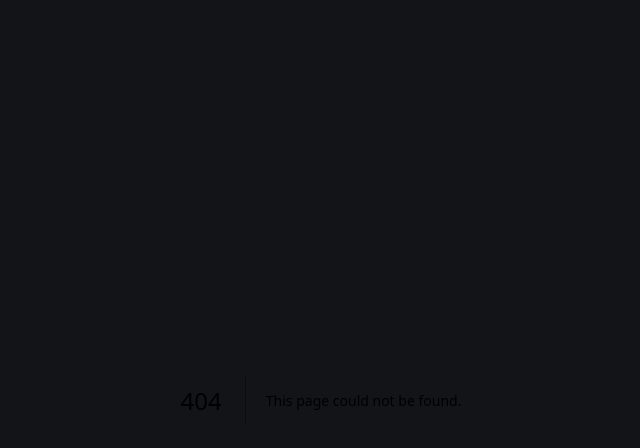
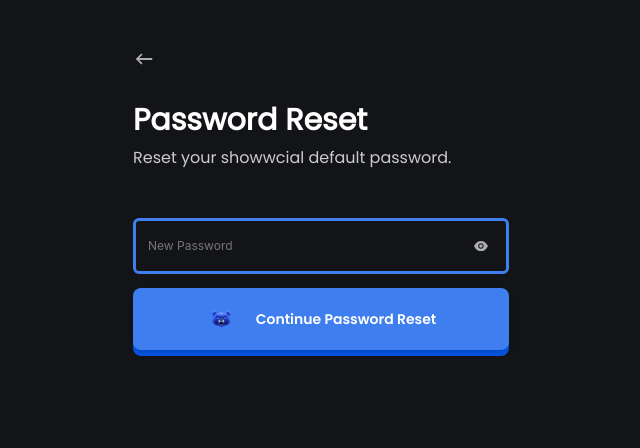
Before and after one commit to Benrobo/showwcial, a Next.js app in the folder packages/app/: page /auth/forgot-password in a window 1280 px wide. Before the commit this address had no page. Shown: the top 448 px of the page, without its empty margins (319-959 px from the left). Built offline with nearby package versions, Linux system fonts and the light colour scheme.

Commit message:
started implementing forget password .

```diff
--- /dev/null
+++ b/packages/app/pages/auth/forgot-password.tsx
@@ -0,0 +1,150 @@
+import { MdOutlineKeyboardBackspace } from "react-icons/md";
+import ImageTag from "../../components/Image";
+import { Spinner } from "../../components/Loader";
+import Link from "next/link";
+import { useRouter } from "next/router";
+import { useState } from "react";
+import { IoCheckmark, IoCheckmarkCircle } from "react-icons/io5";
+import { AiFillEye, AiFillEyeInvisible } from "react-icons/ai";
+
+export default function ForgotPassword() {
+  const router = useRouter();
+  const [isSent, setIsSent] = useState(true);
+  const [showpwd, setShowPwd] = useState(false);
+  const togglePwdVisib = () => setShowPwd(!showpwd);
+  const [inputData, setInputData] = useState({
+    email: "",
+    password: "",
+  });
+  const [state, setState] = useState("reset");
+
+  return (
+    <div className="w-full h-full flex flex-col items-center justify-center">
+      <div className="w-full h-full opacity-[.50] flex flex-col items-center justify-center"></div>
+      <div
+        id="card"
+        className="w-[380px] fixed top-0 z[1000] h-auto md:w-[400px] mt-8"
+      >
+        <div className="w-full flex items-start justify-start px-2 py-3">
+          <Link href="/">
+            <MdOutlineKeyboardBackspace className="text-3xl cursor-pointer text-white-300 p-1 rounded-md " />
+          </Link>
+        </div>
+        <div className="w-full px-3 py-3 mt-1 flex flex-start justify-start flex-col">
+          <h2 className="text-white-100 text-3xl veryBold pp-RG">
+            Password Reset
+          </h2>
+          <p className="text-white-200 text-1xl pp-RG mt-2 ">
+            Reset your showwcial default password.
+          </p>
+        </div>
+        {false && (
+          <div className="w-full mt-7 px-3 py-2 flex flex-col items-center justify-end gap-5">
+            <div className="w-full relative flex items-center justify-center mb-3">
+              <input
+                type="email"
+                name="email"
+                id="authInput"
+                className={`w-full py-4 px-3 text-[12px] bg-dark-100 border-[3px] border-solid border-blue-300 outline-none text-white-100 rounded-md  `}
+                placeholder="Showwcase Email"
+                //   onKeyUp={handleInput}
+              />
+            </div>
+            <button
+              className="w-full rounded-lg  game-btn "
+              // disabled={loading}
+              // onClick={handleUserLogin}
+            >
+              <span className="w-full px-4 py-4 text-center flex items-center justify-center text-[14px]  bg-blue-300 shadow-md -translate-y-1.5 hover:-translate-y-2.5 duration-300 text-white-100 rounded-lg ">
+                {false ? (
+                  <Spinner color="#fff" />
+                ) : (
+                  <div className="w-full text-center pp-SB flex flex-row items-center justify-center gap-5">
+                    <ImageTag
+                      src="/images/logos/logo2.png"
+                      className="w-[30px] h-[30px] bg-white-100 rounded-[50%] "
+                    />
+                    <p className="">Continue Password Reset</p>
+                  </div>
+                )}
+              </span>
+            </button>
+          </div>
+        )}
+        {false && (
+          <div className="w-full mt-7 px-3 py-2 flex flex-col items-center justify-center">
+            <IoCheckmarkCircle className="text-green-100" size={35} />
+            <p className="text-green-100 pp-SB">Password reset link sent.</p>
+            <span
+              className="text-white-200 text-[13px] underline mt-5 cursor-pointer pp-RG"
+              onClick={() => setIsSent(false)}
+            >
+              Didn't get the link?
+            </span>
+          </div>
+        )}
+        {true && (
+          <div className="w-full mt-7 px-3 py-2 flex flex-col items-center justify-end gap-5">
+            <div className="relative w-full flex items-center justify-center">
+              <input
+                type={showpwd ? "text" : "password"}
+                name="password"
+                id="authInput"
+                className={`w-full py-4 px-3 text-[12px] bg-dark-100 border-blue-300 border-[3px] border-solid outline-none text-white-100 rounded-md  `}
+                placeholder="New Password"
+                //   onKeyUp={handleInput}
+              />
+              <PasswordToggle state={showpwd} action={togglePwdVisib} />
+            </div>
+            <button
+              className="w-full rounded-lg  game-btn "
+              // disabled={loading}
+              // onClick={handleUserLogin}
+            >
+              <span className="w-full px-4 py-4 text-center flex items-center justify-center text-[14px]  bg-blue-300 shadow-md -translate-y-1.5 hover:-translate-y-2.5 duration-300 text-white-100 rounded-lg ">
+                {false ? (
+                  <Spinner color="#fff" />
+                ) : (
+                  <div className="w-full text-center pp-SB flex flex-row items-center justify-center gap-5">
+                    <ImageTag
+                      src="/images/logos/logo2.png"
+                      className="w-[30px] h-[30px] rounded-[50%] "
+                    />
+                    <p className="">Continue Password Reset</p>
+                  </div>
+                )}
+              </span>
+            </button>
+          </div>
+        )}
+      </div>
+    </div>
+  );
+}
+
+interface TogglePwd {
+  state?: boolean;
+  action: () => void;
+}
+
+function PasswordToggle({ state, action }: TogglePwd) {
+  let component = null;
+
+  if (state) {
+    component = (
+      <AiFillEyeInvisible
+        className="absolute top-5 right-5 text-white-300 text-1xl cursor-pointer  "
+        onClick={action}
+      />
+    );
+  } else {
+    component = (
+      <AiFillEye
+        className="absolute top-5 right-5 text-white-300 text-1xl cursor-pointer  "
+        onClick={action}
+      />
+    );
+  }
+
+  return component;
+}
```
